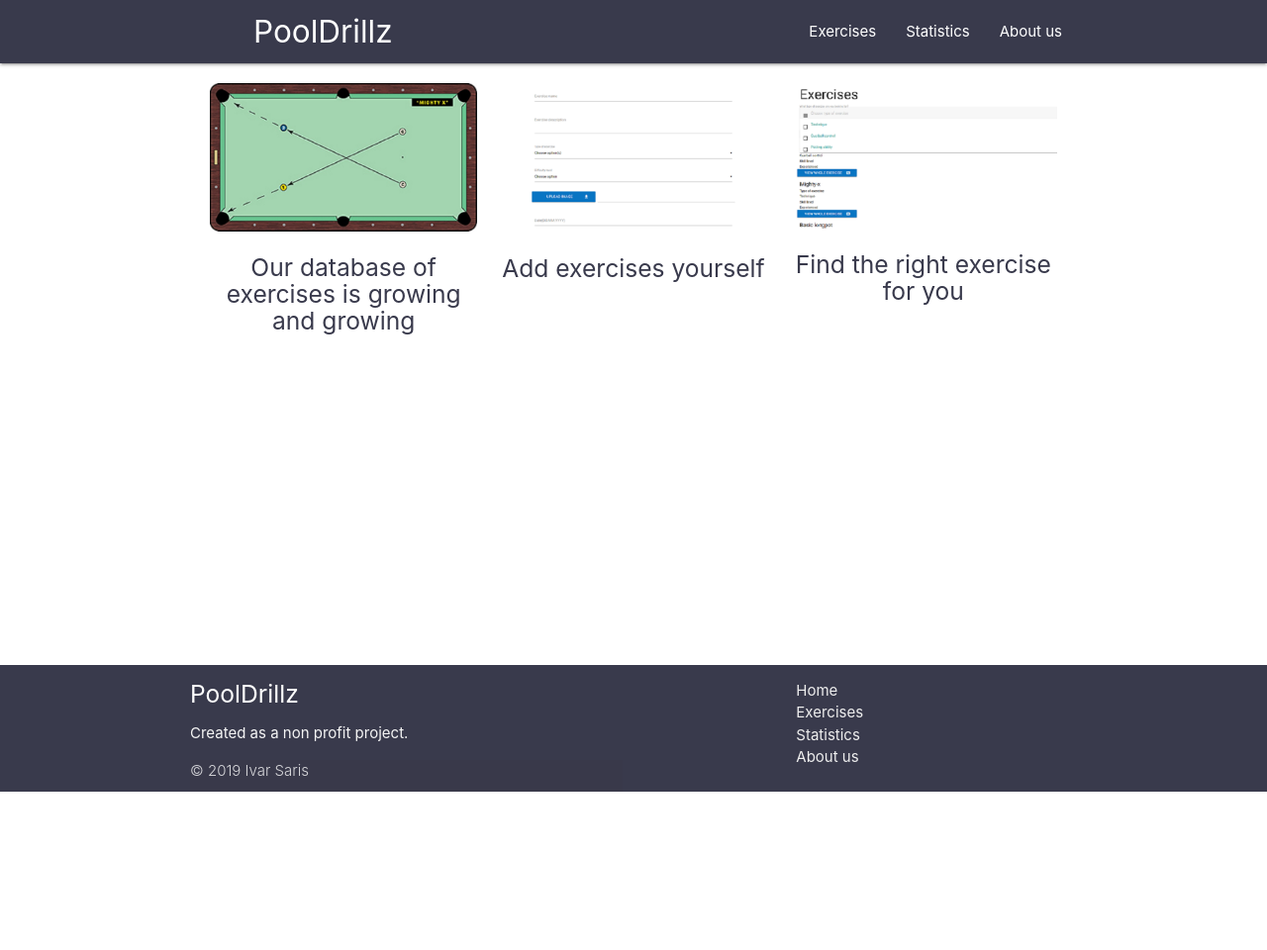
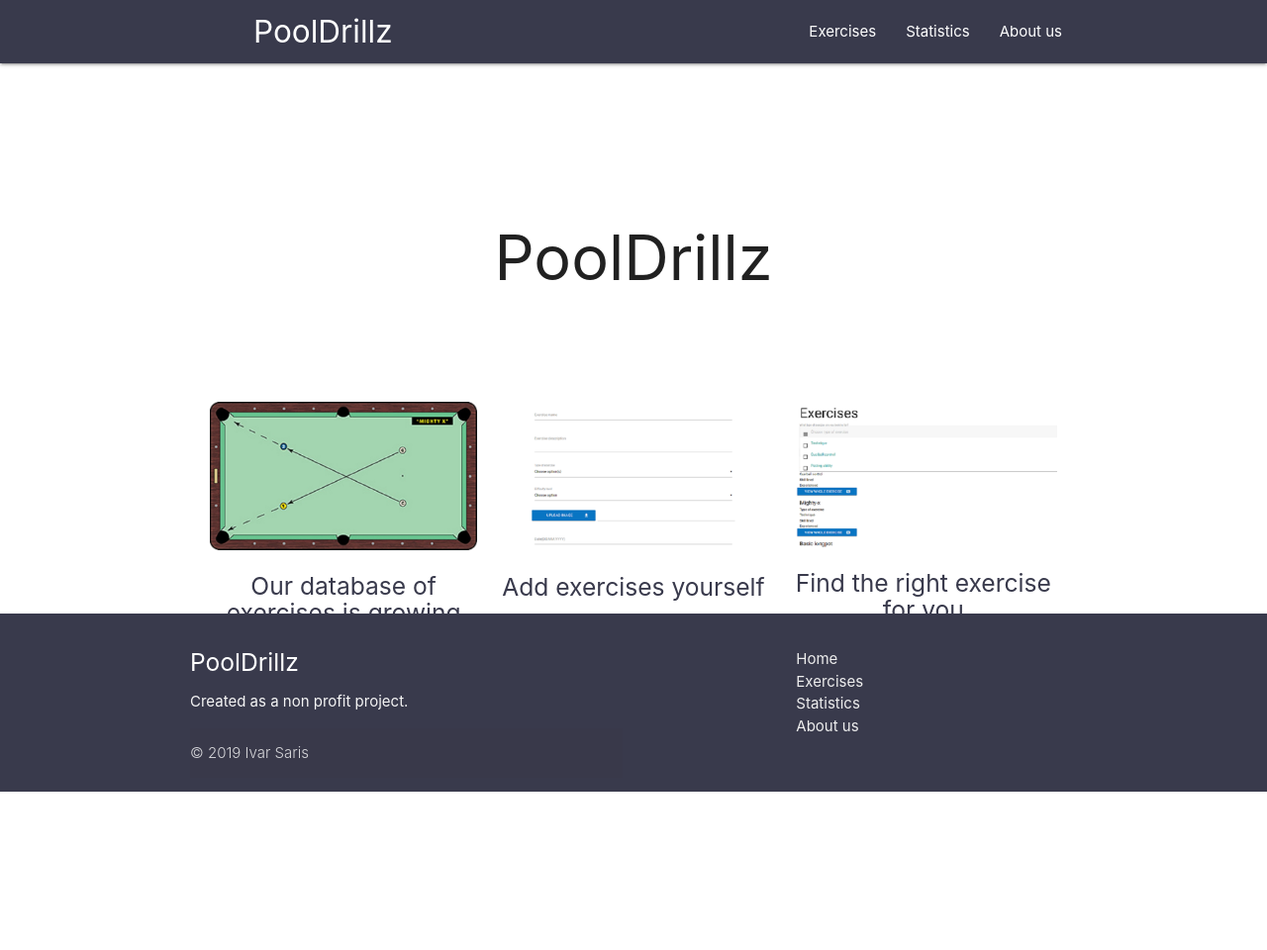
Before and after one commit to ivarsaris/PoolDrillz-MS2, a Flask app: page / in a window 1280 px wide. Shown: the whole page at 99% size. Before the commit the page ends 800 px from the top, so only its background shows below. Run offline with Flask 2, Linux system fonts and the light colour scheme; some libraries are stand-ins or nearby versions.

Commit message:
added styling

```diff
--- a/static/css/style.css
+++ b/static/css/style.css
@@ -1,11 +1,11 @@
 /* all pages */
 
 img {
+    align-content: center;
     width: 400px;
+    max-width: 100%;
     height: 220px;
-    max-width: 100%;
-    max-height: auto;
-    align: center;
+    max-height: inherit;
 }
 
 .btn {
@@ -29,6 +29,10 @@ img {
 
 /* base.html */
 
+.navbar-fixed {
+    height: 100px;
+}
+
 nav .nav-wrapper {
     background-color: #393a4c;
 }
@@ -38,28 +42,22 @@ nav .brand-logo {
 }
 
 .empty-container {
-    height: 200px;
+    height: 100px;
 }
 
-.footer .page-footer {
-    margin-bottom: -20px;
+body {
+    margin: 0;
+    padding: 0;
+    padding-bottom: 150px;
+    height: 100%;
 }
 
 .page-footer {
-    position: fixed;
-    padding-top: 0;
-    padding-bottom: 0;
-    left: 0;
-    bottom: 0;
-    margin-bottom: -20px;
-    width: 100%;
-    background-color: #393a4c;
-    z-index: 1;
-}
-
-.page-footer .footer-copyright {
-    min-height: 0;
-    padding-top: 0;
+   position: absolute;
+   bottom: 0;
+   width: 100%;
+   height: 180px;
+   background-color: #393a4c;
 }
 
 /* index.html */
@@ -67,8 +65,12 @@ nav .brand-logo {
 .homepage-container {
     position: relative;
     text-align: center;
-    color: white;
+    margin-top: 5%;
     padding: 20px;
+}
+
+.homepage-images {
+    margin-top: 10%;
 }
 
 .caption {
@@ -108,6 +110,29 @@ nav .brand-logo {
 
 /* statistics */
 
+.statistics-title {
+    text-align: center;
+    margin-top: 5%;
+}
+
 .statistics {
     text-align: center;
 }
+
+
+/* About */
+
+.about {
+    margin-top: 5%;
+}
+
+.about p {
+    margin-top: 5%;
+}
+
+.about-image {
+    width: 350px;
+    max-width: 100%;
+    height: 200px;
+    max-height: auto;
+}
--- a/templates/base.html
+++ b/templates/base.html
@@ -16,7 +16,8 @@
 </head>
 
 <body>
-	<nav class="navbar-fixed">
+	<div class="navbar-fixed">
+		<nav>
 			<div class="nav-wrapper">
 				<div class="container">
 					<div class="row">
@@ -34,6 +35,7 @@
 				</div>
 			</div>
 		</nav>
+	</div>
 	<!-- content to be copied to all pages -->
 
 	{% block content %}
@@ -41,7 +43,7 @@
 
 	<!-- empty container keeps content from being displayed behind the footer -->
 	<div class="container empty-container"></div>
-
+</body>
 
 <footer class="page-footer">
 	<div class="container">
@@ -68,8 +70,8 @@
 </footer>
 
 <!-- jquery CDN -->
-	<script src="https://code.jquery.com/jquery-3.4.1.js"
-		integrity="sha256-WpOohJOqMqqyKL9FccASB9O0KwACQJpFTUBLTYOVvVU=" crossorigin="anonymous"></script>
+<script src="https://code.jquery.com/jquery-3.4.1.js" integrity="sha256-WpOohJOqMqqyKL9FccASB9O0KwACQJpFTUBLTYOVvVU="
+	crossorigin="anonymous"></script>
 <!-- Materialize javascript -->
 <script src="https://cdnjs.cloudflare.com/ajax/libs/materialize/0.100.2/js/materialize.min.js"></script>
 <!--jQuery to initialize select element in form, autoinit to initialize checkboxes -->
@@ -80,6 +82,4 @@
         });
 </script>
 
-</body>
-
 </html>
--- a/templates/index.html
+++ b/templates/index.html
@@ -2,7 +2,12 @@
 {% block content %}
 
 <div class="container homepage-container">
-	<div class="row">
+    <div class="row">
+        <div class="col s12">
+            <h1>PoolDrillz</h1>
+        </div>
+    </div>
+	<div class="row homepage-images">
 		<div class="col s12 m6 l4">
 			<img class="responsive-img" src="/static/images/oefening.jpg" alt="exercise image">
 			<div class="caption">
```
Also changed, not shown: templates/stats.html (+6 -2 lines), userstories.md (+13 -0 lines), static/images/how.jpg (added), static/images/readmeimage.png, static/images/sure.jpg (added), static/images/woensel.jpg (added). Lines whose indentation alone changed are shown as unchanged.
